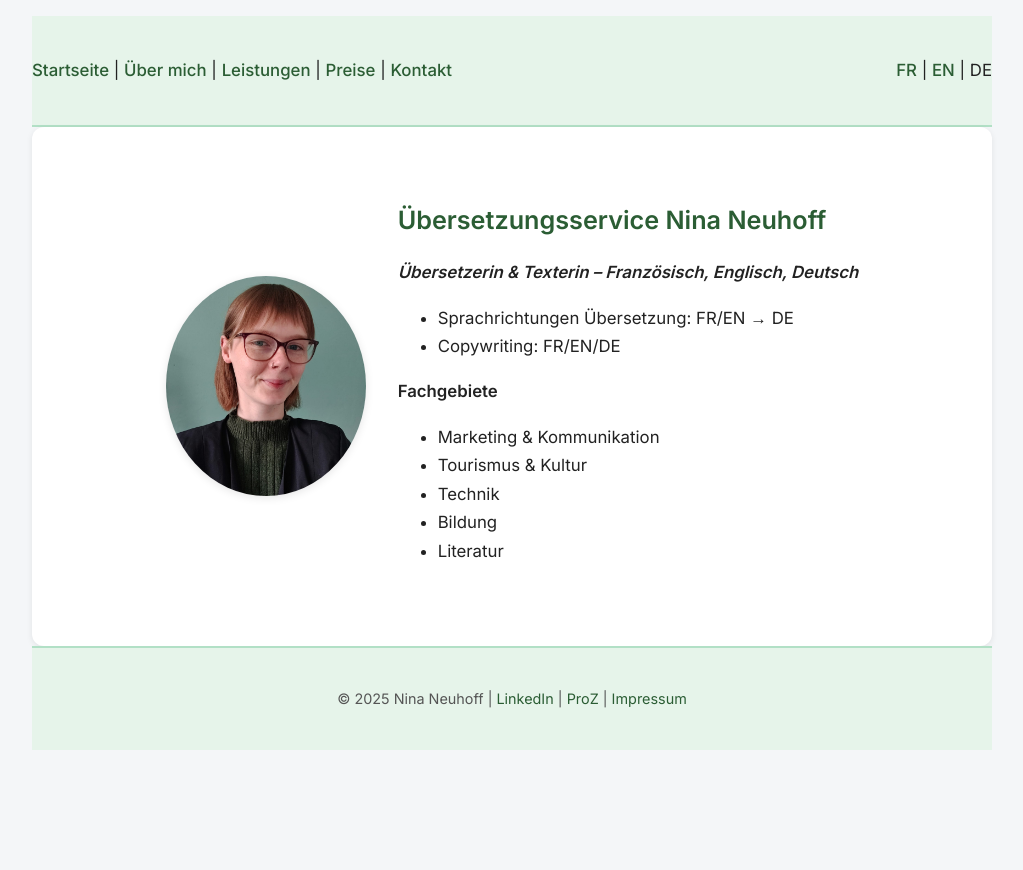
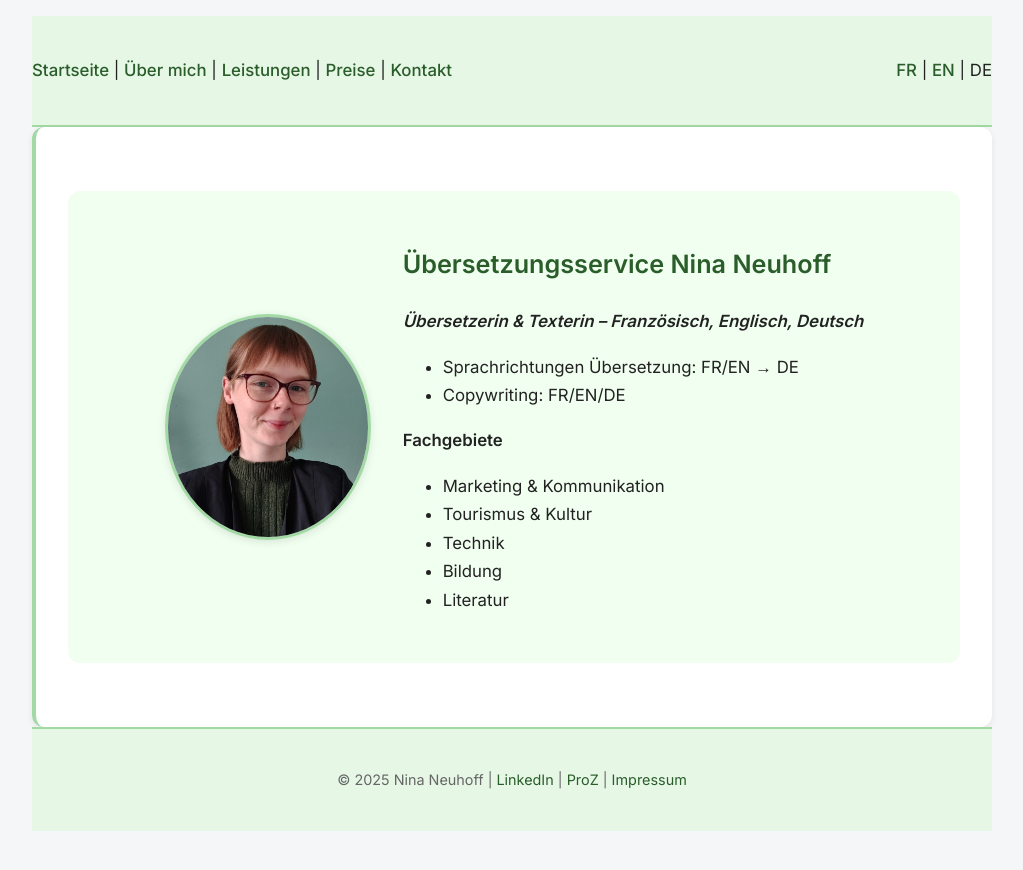
Before and after one commit to nneuhoff/traduction-translation-uebersetzung, a Jekyll site: the page built from de/index.md, in a window 1280 px wide. Shown: the top 870 px of the page, without its empty margins (128-1151 px from the left). Built offline with Jekyll 4.4.1, drawn with Linux system fonts in a browser that asks for light colours.

Commit message:
Update style.css

```diff
--- a/assets/style.css
+++ b/assets/style.css
@@ -14,8 +14,8 @@ body {
 header {
   text-align: center;
   padding: 1.5rem 0;
-  background-color: #e6f4ea; /* hellgrüner Hintergrund */
-  border-bottom: 2px solid #b2e0c6; /* dezente Linie */
+  background-color: #e6f7e6; /* hellgrüner Hintergrund für Header */
+  border-bottom: 2px solid #a3d9a5; /* dezente grüne Linie */
 }
 
 nav {
@@ -29,13 +29,13 @@ nav {
 
 nav a {
   text-decoration: none;
-  color: #2b5d34; /* dunkles Grün für Links */
+  color: #2a5d2a; /* dunkelgrüne Schrift für Links */
   font-weight: 500;
   transition: color 0.2s ease-in-out;
 }
 
 nav a:hover {
-  color: #007acc; /* blau beim Hover */
+  color: #3cb371; /* hellgrün beim Hover */
 }
 
 /* Hauptinhalt als "Card" */
@@ -45,7 +45,8 @@ main {
   border-radius: 12px;
   box-shadow: 0 2px 6px rgba(0, 0, 0, 0.08);
   text-align: justify; /* Blocksatz */
-  overflow-wrap: break-word;
+  overflow-wrap: break-word; /* Textumbruch erzwingen */
+  border-left: 4px solid #a3d9a5; /* grüner Akzent am Rand */
 }
 
 /* Hero-Sektion für Startseite */
@@ -56,6 +57,9 @@ main {
   justify-content: center;
   gap: 2rem;
   margin: 2rem 0;
+  background-color: #f0fff0; /* sehr hellgrüner Hintergrund */
+  padding: 2rem;
+  border-radius: 12px;
 }
 
 .hero img {
@@ -63,31 +67,27 @@ main {
   max-width: 100%;
   border-radius: 50%;
   box-shadow: 0 2px 8px rgba(0, 0, 0, 0.1);
+  border: 3px solid #a3d9a5; /* grüner Rahmen um Bild */
 }
 
 .hero-text {
-  max-width: 100%;
+  max-width: 500px;
   text-align: left;
-  word-wrap: break-word;
-  overflow-wrap: break-word;
-  white-space: normal;
 }
 
-.hero-text h1,
-.hero-text h2,
-.hero-text h3 {
-  margin: 0.5rem 0;
-  color: #2b5d34; /* Überschriften in dunklem Grün */
+/* Überschriften farblich akzentuieren */
+h1, h2, h3 {
+  color: #2a5d2a;
 }
 
 /* Links allgemein */
 a {
-  color: #2b5d34;
+  color: #2a5d2a;
   text-decoration: none;
 }
 
 a:hover {
-  color: #007acc;
+  color: #3cb371;
   text-decoration: underline;
 }
 
@@ -96,17 +96,17 @@ footer {
   text-align: center;
   padding: 1.5rem 0;
   font-size: 0.9rem;
-  color: #555;
-  background-color: #e6f4ea; /* hellgrüner Footer-Hintergrund */
-  border-top: 2px solid #b2e0c6;
+  color: #666;
+  background-color: #e6f7e6; /* hellgrüner Hintergrund im Footer */
+  border-top: 2px solid #a3d9a5;
 }
 
 footer a {
-  color: #2b5d34;
+  color: #2a5d2a;
 }
 
 footer a:hover {
-  color: #007acc;
+  color: #3cb371;
 }
 
 /* Responsive Anpassungen */
```
